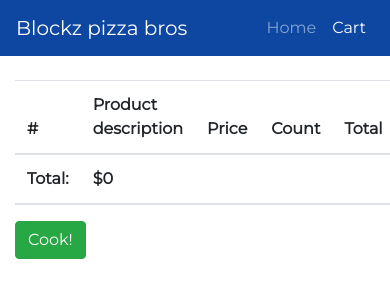
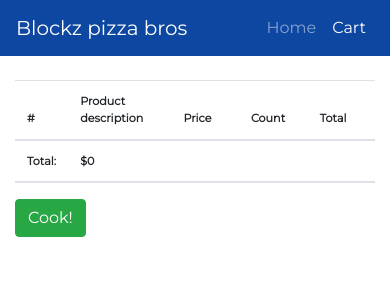
Before and after one commit to mikeDombrovsky/the_shop, a React (Create React App) app: page /the_shop/cart in a window 390 px wide. Shown: the top 300 px of the page. Built offline with nearby package versions, Linux system fonts and the light colour scheme.

Commit message:
mobile css fix

```diff
--- a/src/components/cart/Cart.js
+++ b/src/components/cart/Cart.js
@@ -12,8 +12,8 @@ const Cart = () => {
     return (
         <>
 
-            <Table className="mt-4">
-                <thead>
+            <Table className="mt-4 cart_table">
+                <thead >
                 <tr>
                     <th>#</th>
                     <th style={{width: "30%"}}>Product description</th>
--- a/src/components/counter/Counter.js
+++ b/src/components/counter/Counter.js
@@ -5,7 +5,7 @@ class Counter extends React.Component {
 
   render() {
     return (
-      <div className="d-flex align-items-center">
+      <div className="d-flex align-items-center counter">
         <Button color="danger" className="m-2" onClick={e => {
             e.stopPropagation()
             this.props.dec(e)
@@ -14,7 +14,6 @@ class Counter extends React.Component {
         </Button>
         <Input
             min="1"
-            max="10"
             type="number"
             value={this.props.count}
             onChange={ (e)=> {
--- a/src/index.css
+++ b/src/index.css
@@ -12,3 +12,17 @@ code {
   font-family: source-code-pro, Menlo, Monaco, Consolas, 'Courier New',
     monospace;
 }
+
+.cart_table .counter input {
+        min-width: 50px !important;
+}
+
+@media only screen and (max-width: 500px) {
+  body .cart_table {
+    font-size: 0.7rem;
+  }
+    .cart_table .counter {
+        flex-direction: column;
+        width: fit-content;
+    }
+}
```
